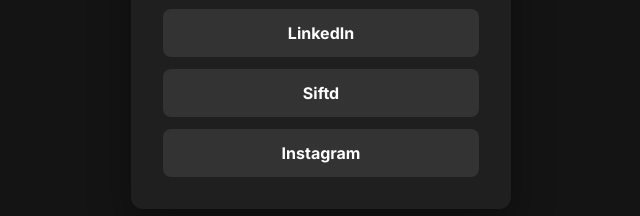
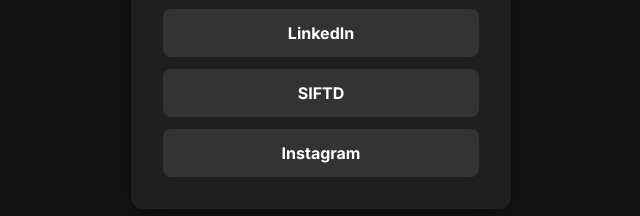
Before and after one commit to AS31488/Social-Links-Preview-1, a plain HTML site: page index.html in a window 1280 px wide. Shown: the part 478-694 px from the top of the page, 319-959 px from the left. Drawn offline with Linux system fonts and the light colour scheme.

Commit message:
Updated Title of Siftd to SIFTD in the links.

```diff
--- a/index.html
+++ b/index.html
@@ -29,7 +29,7 @@
           <a class="link" href="https://github.com/AS31488" target="_blank" rel="noopener noreferrer">GitHub</a>
           <a class="link" href="https://www.frontendmentor.io/challenges/social-links-profile-UG32l9m6dQ" target="_blank" rel="noopener noreferrer">Frontend Mentor</a>
           <a class="link" href="https://www.linkedin.com/in/adam-hopkins-446623274/" target="_blank" rel="noopener noreferrer">LinkedIn</a>
-          <a class="link" href="https://siftd.net/" target="_blank" rel="noopener noreferrer">Siftd</a>
+          <a class="link" href="https://siftd.net/" target="_blank" rel="noopener noreferrer">SIFTD</a>
           <a class="link" href="#" target="_blank" rel="noopener noreferrer">Instagram</a>
         </nav>
       </article>
```
